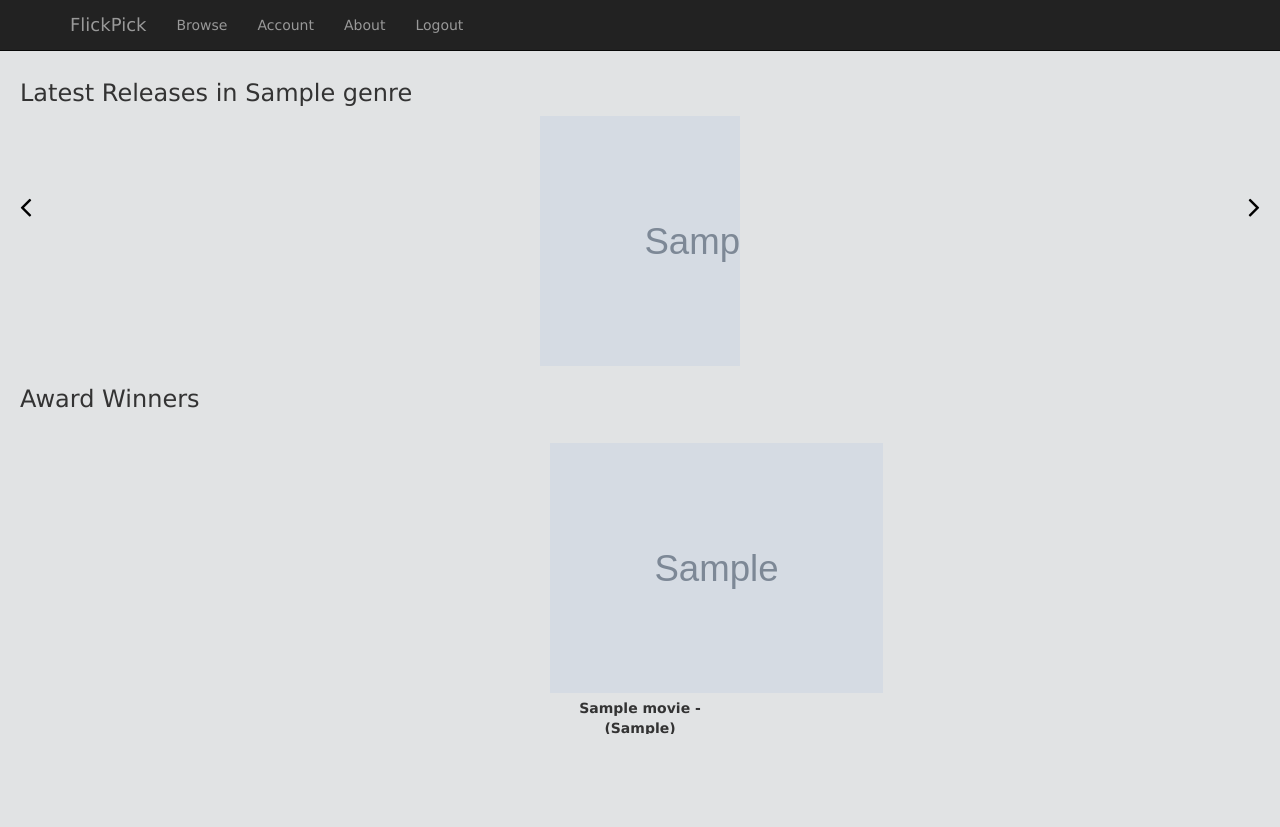
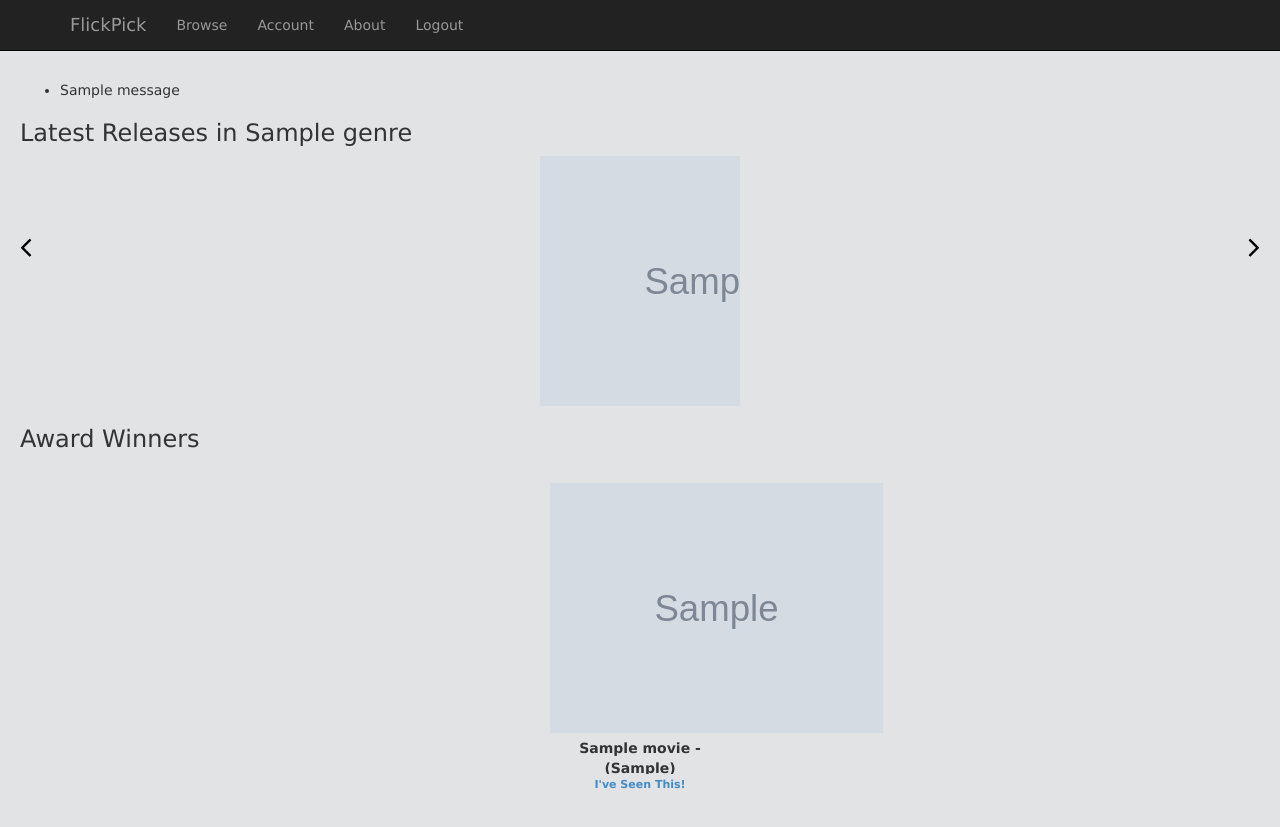
Before and after one commit to zachcalvert/flickpick-project, a Django app: page /browse/genres/1/ in a window 1280 px wide. Before the commit the page ends 734 px from the top, so only its background shows below. Run offline with Django 3.2, Linux system fonts and the light colour scheme; tables that the repository leaves empty hold one stand-in row (values such as "Sample post"); grey boxes marked "Sample" are stand-in pictures; one stand-in notice (Sample message) is shown; parts of the project's set-up code (start-up, migrations or seed data) failed here and were passed over; some libraries are stand-ins or nearby versions.

Commit message:
record Viewing object when I've seen this is clicked

```diff
--- a/flickpick/movies/urls.py
+++ b/flickpick/movies/urls.py
@@ -1,8 +1,11 @@
 from django.conf.urls import url
 from django.views.generic import TemplateView
+from django.views.decorators.csrf import csrf_exempt
 import views
 
 urlpatterns = [
     url(r'^$', views.BrowseView.as_view(), name="browse"),
     url(r'^genres/(?P<genre_id>\d+)/$', views.GenreView.as_view(), name="genre_browse"),
+
+    url(r'^seen/$', csrf_exempt(views.SeenMovieView.as_view()), name="user_seen_movie"),
 ]
--- a/flickpick/movies/views.py
+++ b/flickpick/movies/views.py
@@ -1,7 +1,15 @@
+import json
+
+from django.http import HttpResponse
 from django.shortcuts import render
-from django.views.generic import TemplateView
+from django.views.generic import TemplateView, View
+from django.contrib import messages
+from django.utils.translation import ugettext_lazy as _
+from django.views.decorators.csrf import csrf_protect
+from django.contrib.auth.models import User
 
 from models import Movie, Genre
+from viewing.models import Viewing
 
 # Create your views here.
 
@@ -11,6 +19,32 @@ def logout(request, template_name='registration/logged_out.html'):
 	"""
 	logout(request)
 	return redirect('site_base.html')
+
+
+class SeenMovieView(View):
+
+	def dispatch(self, request):
+		if request.is_ajax():
+			user = request.user
+
+			body = json.loads(request.body)
+
+
+
+			movie_id = body.get('movie').strip('movie-')
+			print(movie_id)
+			movie = Movie.objects.get(id=movie_id)
+
+			viewing, created = Viewing.objects.get_or_create(user=user, movie=movie)
+
+			if created:
+				d = {'success': 'true', 'viewing': '{0} has seen {1}'.format(user, movie)}
+				messages.add_message(self.request, messages.SUCCESS,
+					_('{} added to your reel.'.format(movie.title)))
+			else:
+				d = {'success': 'false'}
+
+			return HttpResponse(json.dumps(d))
 
 
 class BrowseView(TemplateView):
--- a/flickpick/templates/base.html
+++ b/flickpick/templates/base.html
@@ -51,6 +51,16 @@
         {% block page_title %}{% endblock %}
       </h1>
 
+      {% block messages %}
+        {% if messages %}
+          <ul class="messages">
+              {% for message in messages %}
+                <li{% if message.tags %} class="{{ message.tags }}"{% endif %}>{{ message }}</li>
+              {% endfor %}
+          </ul>
+      {% endif %}
+      {% endblock %}
+
       {% block content %}
         <h4>Let's watch some shite</h4>
       {% endblock %}
--- a/flickpick/templates/widgets/gallery.html
+++ b/flickpick/templates/widgets/gallery.html
@@ -4,7 +4,7 @@
         <div id="gallery-widget-{{ widget.id }}">
             {% for movie in movies %}
                 {% if movie.poster_url %}
-                    <div class="gallery-item">
+                    <div class="gallery-item" id="movie-{{ movie.id }}">
                         <div class="gallery-item-image-wrap">
                             <a href="#"><img class="movie-image"
                                                                       src="{{ movie.poster_url }}"
@@ -13,6 +13,9 @@
                          {% if movie.title %}
                              <p class="movie-title">{{ movie.title }} - ({{ movie.year }})</p>
                          {% endif %}
+                         <div class="seen-it">
+                            <a class="seen-it-link" href="javascript:;">I've Seen This!</a>
+                        </div>
                     </div>
                 {% else %}
                     <div class="gallery-item">
@@ -21,6 +24,9 @@
                             {% if movie.title %}
                                 <strong>{{ movie.title }}</strong>
                             {% endif %}
+                                <div class="seen-it">
+                                    <a class="seen-it-link" href="javascript:;">I've Seen This!</a>
+                                </div>
                             </a>
                         </div>
                     </div>
@@ -29,3 +35,34 @@
         </div>
     </div>
 </div>
+
+<script type="text/javascript">
+
+    function addSeenMovie(movie_id) {
+        var params = {movie: movie_id};
+        console.log(params)
+        $.ajax({
+            url: '{% url "user_seen_movie" %}',
+            type: 'POST',
+            data: JSON.stringify(params),
+            contentType: 'application/json',
+            dataType: 'text',
+            processData: true,
+            success: function(response) {
+                console.log(response)
+                var response_data = JSON.parse(response);
+
+            },
+            error: function (jqXhr, textStatus, errorThrown) {
+                console.log(errorThrown);
+            }
+        });
+    };
+
+
+    $('.seen-it-link').click(function() {
+        var movie_id = $(this).parent().parent().attr('id');
+        addSeenMovie(movie_id);
+    });
+
+</script>
```
